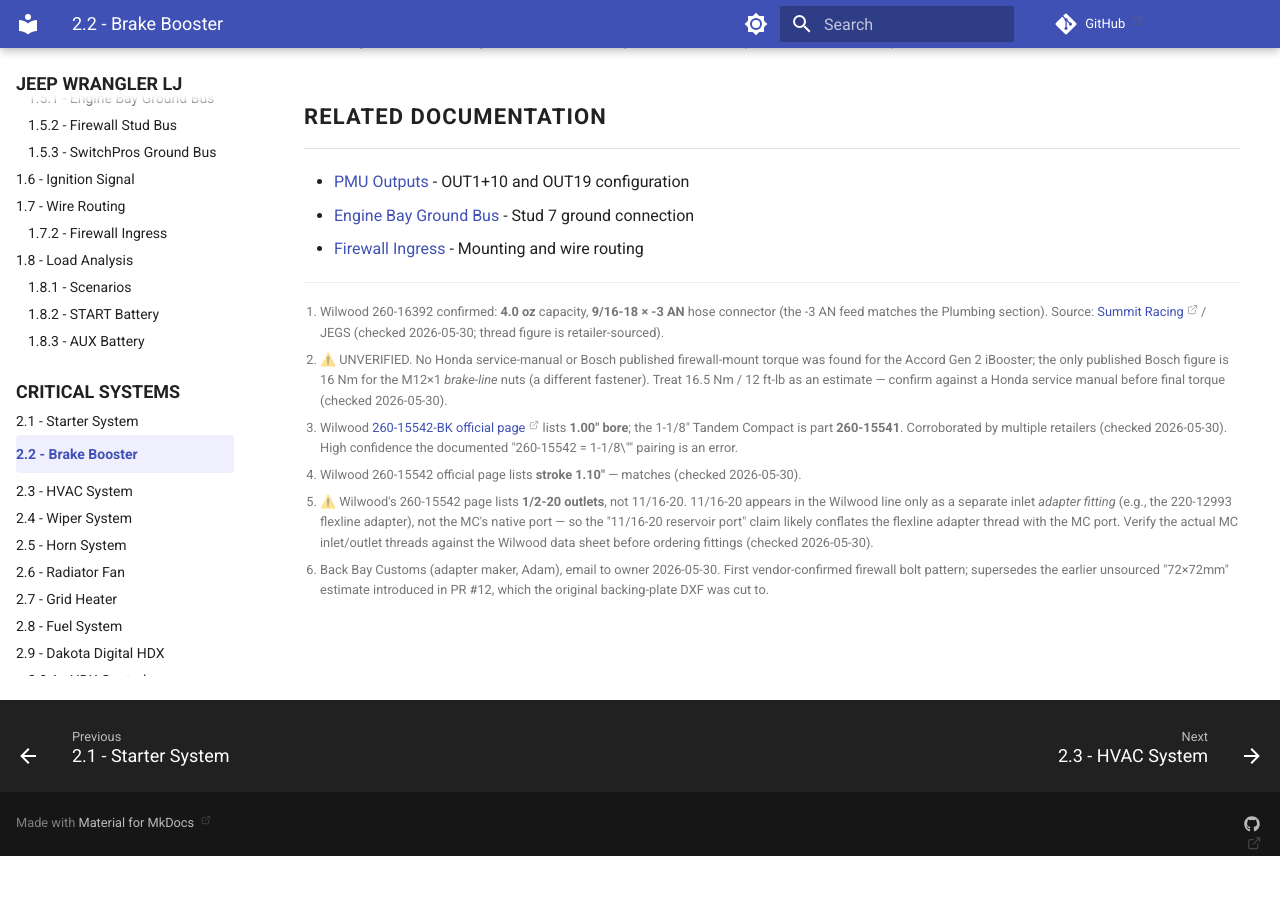
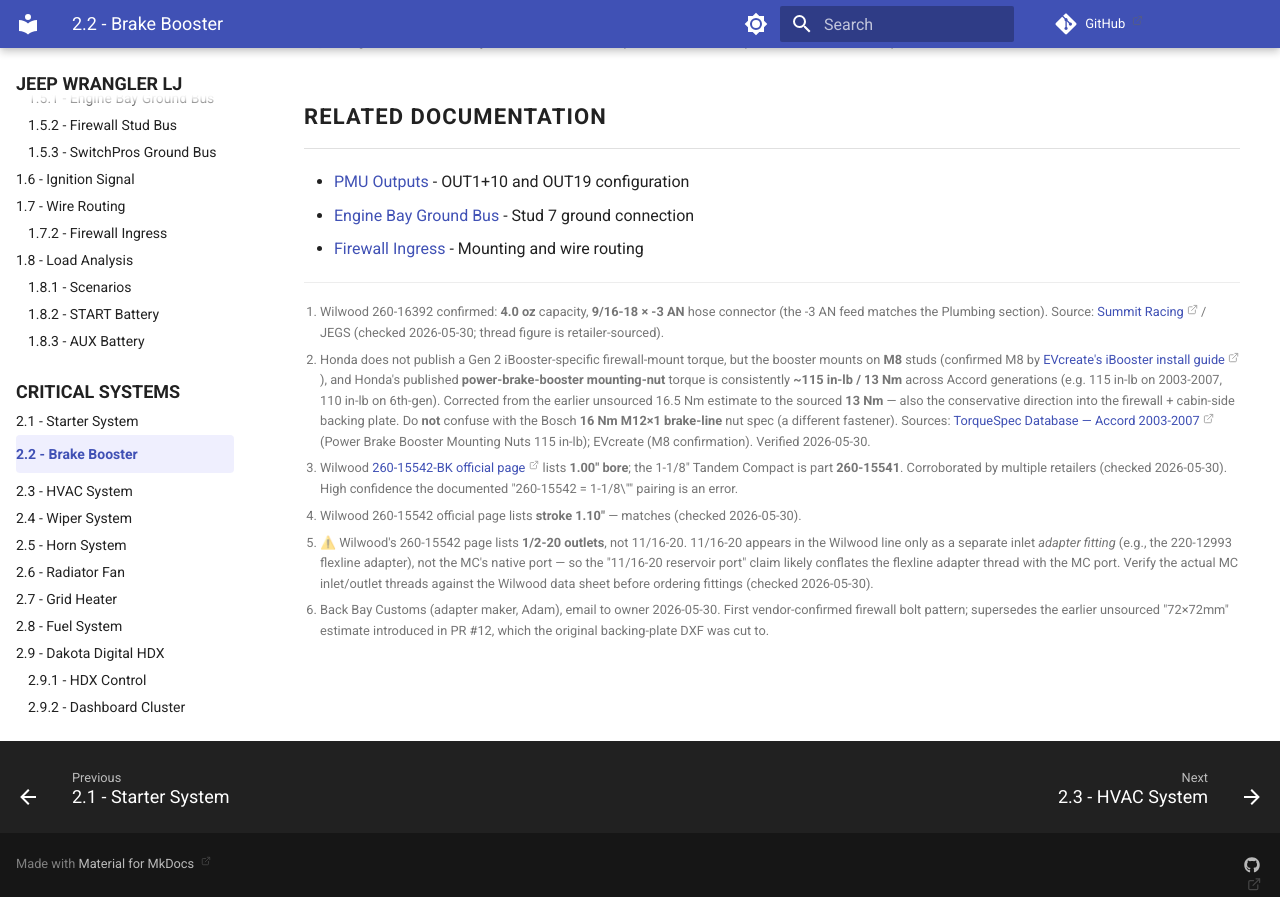
Before and after one commit to sob/drawings, an MkDocs documentation site: the page built from docs/jeep_lj/02-engine-systems/02-brake-booster.md, in a window 1280 px wide and 900 px high, scrolled down 7909 px. Built offline with MkDocs 1.6.1 and Material for MkDocs 9.7.7, drawn with Linux system fonts in a browser that asks for light colours; comment, search, counter and statistics services are not loaded; before the commit the page ends 8768 px from its top, so only the background shows below that; some of the changed text lies outside the part shown.

Commit message:
docs(lj): resolve audit #18 (iBooster torque) and #24 (SwitchPros gauge) (#26)

```diff
--- a/docs/jeep_lj/02-engine-systems/02-brake-booster.md
+++ b/docs/jeep_lj/02-engine-systems/02-brake-booster.md
@@ -55,7 +55,7 @@
 ### iBooster
 
 - **Current:** 40A peak (braking), 0.25A idle, 12mA standby
-- **Mounting Bolt Torque:** 16.5 Nm (12 ft-lb) - 2x nyloc nuts, 13mm — ⚠️ unverified[^ibooster-torque]
+- **Mounting Bolt Torque:** 13 Nm (115 in-lb) - 2× nyloc nuts, 13mm (M8)[^ibooster-torque]
 
 ### Master Cylinder
 
@@ -69,7 +69,7 @@
 - **Outlets:** Tandem (independent front/rear circuits); outlet thread **1/2-20**[^mc-ports]
 - **Reservoir Ports:** 11/16-20 (2× - one per circuit, remote feed) — ⚠️ verify[^mc-ports]
 
-[^ibooster-torque]: ⚠️ UNVERIFIED. No Honda service-manual or Bosch published firewall-mount torque was found for the Accord Gen 2 iBooster; the only published Bosch figure is 16 Nm for the M12×1 *brake-line* nuts (a different fastener). Treat 16.5 Nm / 12 ft-lb as an estimate — confirm against a Honda service manual before final torque (checked 2026-05-30).
+[^ibooster-torque]: Honda does not publish a Gen 2 iBooster-specific firewall-mount torque, but the booster mounts on **M8** studs (confirmed M8 by [EVcreate's iBooster install guide](https://www.evcreate.com/installing-the-ibooster/)), and Honda's published **power-brake-booster mounting-nut** torque is consistently **~115 in-lb / 13 Nm** across Accord generations (e.g. 115 in-lb on 2003-2007, 110 in-lb on 6th-gen). Corrected from the earlier unsourced 16.5 Nm estimate to the sourced **13 Nm** — also the conservative direction into the firewall + cabin-side backing plate. Do **not** confuse with the Bosch **16 Nm M12×1 brake-line** nut spec (a different fastener). Sources: [TorqueSpec Database — Accord 2003-2007](https://torque-spec-database.com/honda-accord-2003-2007/) (Power Brake Booster Mounting Nuts 115 in-lb); EVcreate (M8 confirmation). Verified 2026-05-30.
 [^mc-bore]: Wilwood [260-15542-BK official page](https://www.wilwood.com/MasterCylinders/MasterCylinderProd?itemno=260-15542-BK) lists **1.00" bore**; the 1-1/8" Tandem Compact is part **260-15541**. Corroborated by multiple retailers (checked 2026-05-30). High confidence the documented "260-15542 = 1-1/8\"" pairing is an error.
 [^mc-stroke]: Wilwood 260-15542 official page lists **stroke 1.10"** — matches (checked 2026-05-30).
 [^mc-ports]: ⚠️ Wilwood's 260-15542 page lists **1/2-20 outlets**, not 11/16-20. 11/16-20 appears in the Wilwood line only as a separate inlet *adapter fitting* (e.g., the 220-12993 flexline adapter), not the MC's native port — so the "11/16-20 reservoir port" claim likely conflates the flexline adapter thread with the MC port. Verify the actual MC inlet/outlet threads against the Wilwood data sheet before ordering fittings (checked 2026-05-30).
```
Also changed, not shown: docs/jeep_lj/05-control-interfaces/02-switchpros-sp1200.md (+4 -2 lines), docs/jeep_lj/09-installation/00-tbd-tracker.md (+2 -2 lines).
